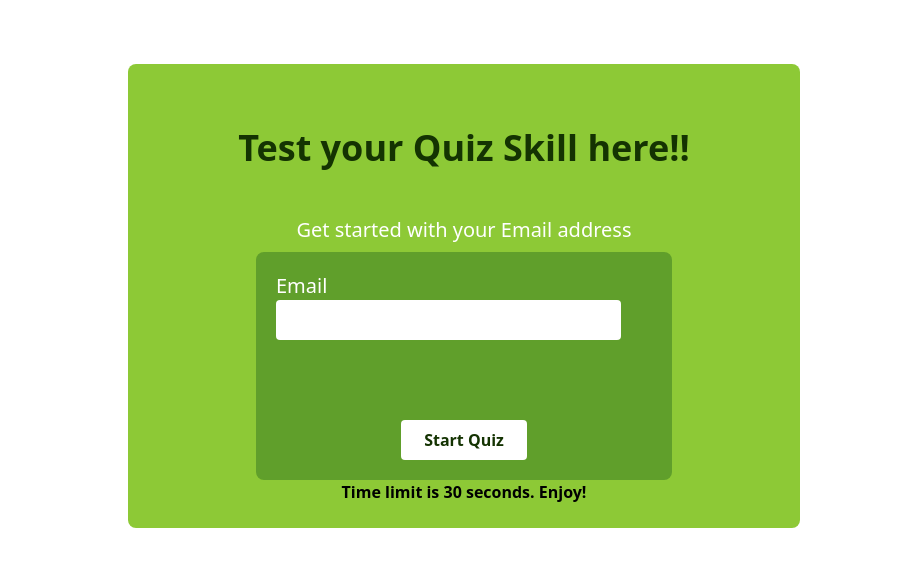
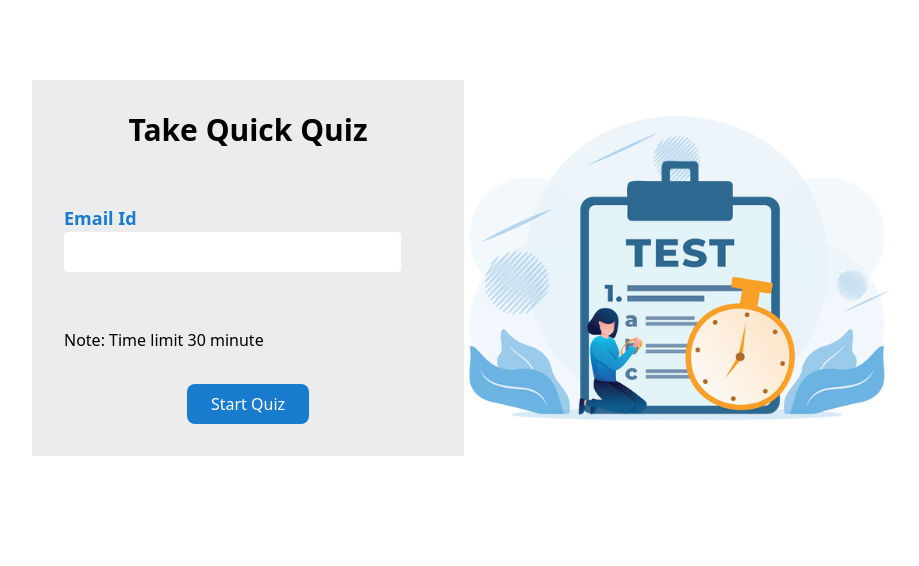
Before and after one commit to dimpleshakrawar/Quiz-webapp, a React (Vite) app: page / in a window 1280 px wide. Shown: the top 566 px of the page, without its empty margins (176-1095 px from the left). Built offline with nearby package versions, Linux system fonts and the light colour scheme.

Commit message:
ui changes

```diff
--- a/src/components/quiz/QuizForm.jsx
+++ b/src/components/quiz/QuizForm.jsx
@@ -2,10 +2,10 @@ import PropTypes from "prop-types";
 
 const QuizForm = ({ options, mcq, handleSelect, counter, handleSubmit }) => {
   return (
-    <div className="flex flex-col gap-5 py-8 mb-12 h-60">
+    <div className="flex flex-col gap-5 py-8 mb-16 h-48">
       {options?.map((option, key) => (
         <div key={key} className="flex items-center align-end gap-8">
-          <label className="radio flex items-center gap-3 px-6 md:text-xl">
+          <label className="radio flex items-center gap-3 px-6 md:text-md">
             <input
               className="w-4 h-4"
               type="radio"
@@ -19,7 +19,7 @@ const QuizForm = ({ options, mcq, handleSelect, counter, handleSubmit }) => {
       ))}
       {counter >= 14 && (
         <button
-          className={`h-10 flex justify-center mt-2 items-center px-6 font-semibold rounded-md bg-green text-white }`}
+          className={`h-10 flex justify-center mt-2 items-center px-6 font-semibold rounded-md bg-blue text-white }`}
           onClick={handleSubmit}
         >
           Submit
--- a/src/components/report/QuesAnsLayout.jsx
+++ b/src/components/report/QuesAnsLayout.jsx
@@ -4,7 +4,7 @@ import decodeString from "../../utils/decodeString";
 const QuesAnsLayout = ({ header, allQuestionsObj, correctAnswer }) => {
   return (
     <div className="bg-white p-4 rounded sm:w-screen ">
-      <p className="bg-green text-white p-2 w-2/3 text-2xl mb-4">{header}</p>
+      <p className="bg-blue text-white p-2 w-2/3 text-2xl mb-4">{header}</p>
       <div className="p-4">
         {allQuestionsObj?.map((question, key) => (
           <div key={key} className="mb-4">
--- a/src/main.css
+++ b/src/main.css
@@ -6,4 +6,5 @@
   margin: 0;
   padding: 0;
   box-sizing: border-box;
+  background-color: "#EAECED";
 }
--- a/src/pages/home/index.jsx
+++ b/src/pages/home/index.jsx
@@ -1,6 +1,7 @@
 import { useState } from "react";
 import { emailRegex } from "../../utils/regex";
 import { useNavigate } from "react-router-dom";
+import mainImage from "../../assets/images/mainLogo.png";
 
 const HomeLayout = () => {
   const Navigate = useNavigate();
@@ -19,16 +20,41 @@ const HomeLayout = () => {
   };
 
   return (
-    <div className="h-1/2 ">
-      <div className=" relative flex flex-col grow justify-center items-center mx-auto bg-green rounded-lg md:mt-16 max-w-2xl p-6 ">
+    <div className="flex flex-wrap justify-center items-center px-52 py-20 max-sm:w-full ">
+      <div className="w-1/2  p-8  bg-blueBg">
+        <h1 className="text-3xl font-bold mb-14 text-center">
+          Take Quick Quiz
+        </h1>
+        <div onSubmit={submitHandler}>
+          <div className="mb-14">
+            <label className="text-lg text-blue font-semibold">Email Id</label>
+            <input
+              type="email"
+              className="h-10 w-11/12 rounded p-1 outline-none"
+              value={email}
+              onChange={(e) => setEmail(e.target.value)}
+              required
+            />
+            {error && <p className="text-red">*Invalid email address*</p>}
+          </div>
+          <div className="mb-8">
+            <span>Note: Time limit 30 minute</span>
+          </div>
+          <div className="flex justify-center items-center">
+            <button
+              type="submit"
+              className="w-1/3 p-2 rounded-lg bg-blue text-white"
+              onClick={submitHandler}
+            >
+              Start Quiz
+            </button>
+          </div>
+        </div>
+
+        {/* <div className=" flex flex-col grow justify-center items-center mx-auto rounded-lg md:mt-16 max-w-2xl ">
           <div className="mb-2 flex justify-center items-center ">
             <h1 className="text-4xl max-sm:p-6 md:p-10 text-textGreen font-bold">
               Test your Quiz Skill here!!{" "}
-          </h1>
-        </div>
-        <div className="mb-2 ">
-          <h1 className="text-xl font-medium text-white">
-            Get started with your Email address
             </h1>
           </div>
           <div
@@ -58,6 +84,10 @@ const HomeLayout = () => {
           <p className="font-bold text-center">
             Time limit is 30 seconds. Enjoy!
           </p>
+        </div> */}
+      </div>
+      <div className="w-1/2 h-fit">
+        <img src={mainImage} alt="image" className="w-full h-full" />
       </div>
     </div>
   );
--- a/src/pages/quiz/index.jsx
+++ b/src/pages/quiz/index.jsx
@@ -112,17 +112,17 @@ const QuizLayout = () => {
         initial="hidden"
         animate="visible"
         transition={{ duration: 0.5, delay: 0.25 }}
-        className=" bg-green h-100vh md:p-10 "
+        className=" bg-lightBlue h-100vh md:p-10 "
       >
         <p className="font-bold text-lg text-center">
           Time Remaining : {minutes} min {seconds} sec
         </p>
-        <div className=" relative flex flex-col mx-auto bg-white rounded-lg max-w-2xl p-6 mb-8">
+        <div className=" relative flex flex-col mx-auto bg-white rounded-lg max-w-[33rem] p-2 mb-8">
           <p className="text-red ">
             {allMcqData[counter]?.visited ? "Viewed" : ""}
           </p>
 
-          <h2 className="md:text-2xl md:p-10 text-textGreen font-medium h-40">
+          <h2 className="md:text-xl md:p-4 text-textGreen font-medium h-28">
             {decodeString(allMcqData[counter]?.question)}
           </h2>
           <hr />
@@ -136,14 +136,14 @@ const QuizLayout = () => {
           <div className="flex justify-between">
             <Button
               label="Prev"
-              background={"green"}
+              background={"blue"}
               color={"white"}
               disabled={counter <= 0}
               onClick={() => nextBtnHandler("prev")}
             />
             <Button
               label="Next"
-              background={"green"}
+              background={"blue"}
               color={"white"}
               onClick={() => nextBtnHandler("next")}
               disabled={counter >= 14}
--- a/src/pages/report/index.jsx
+++ b/src/pages/report/index.jsx
@@ -15,7 +15,7 @@ const ReportLayout = () => {
       animate={{ opacity: 1 }}
       exit={{ opacity: 0 }}
       transition={{ duration: 1 }}
-      className="flex gap-2 flex-col bg-green p-4 "
+      className="flex gap-2 flex-col bg-lightBlue p-4 "
     >
       <div className="flex gap-4 max-sm:flex-col ">
         <QuesAnsLayout
--- a/tailwind.config.js
+++ b/tailwind.config.js
@@ -9,6 +9,9 @@ export default {
       lightGreen: "#609f2b",
       textGreen: "#143302",
       red: "#ff0000",
+      blue: "#187bcd",
+      blueBg: "#EAECED",
+      lightBlue: "#aac9dd",
     },
     extend: {},
   },
```
Also changed, not shown: src/assets/images/mainLogo.png (added). Lines whose indentation alone changed are shown as unchanged.
